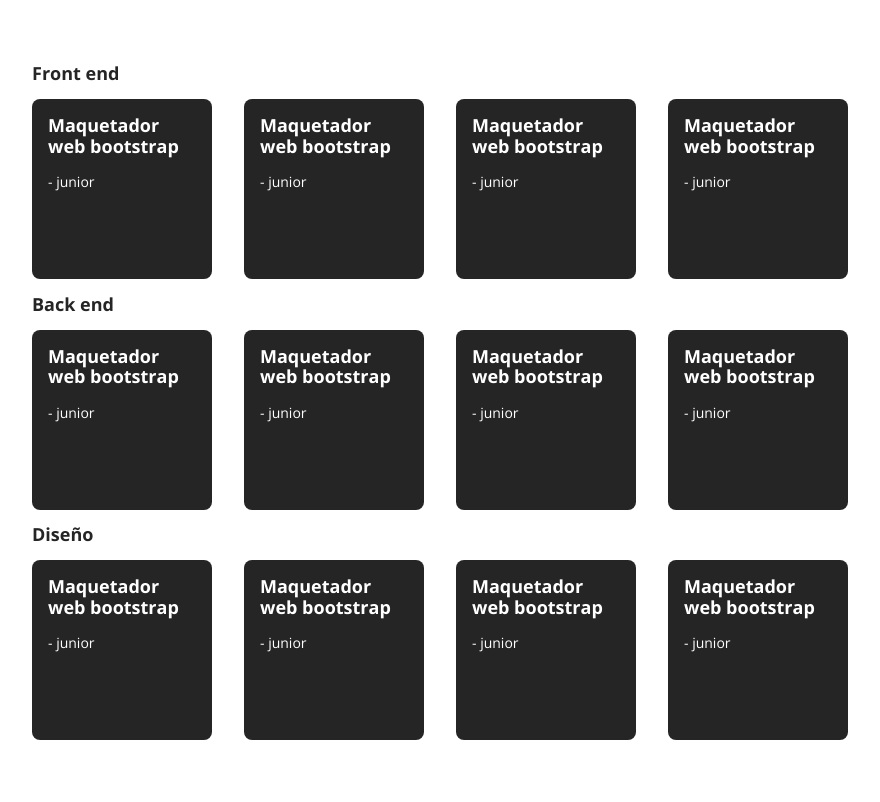
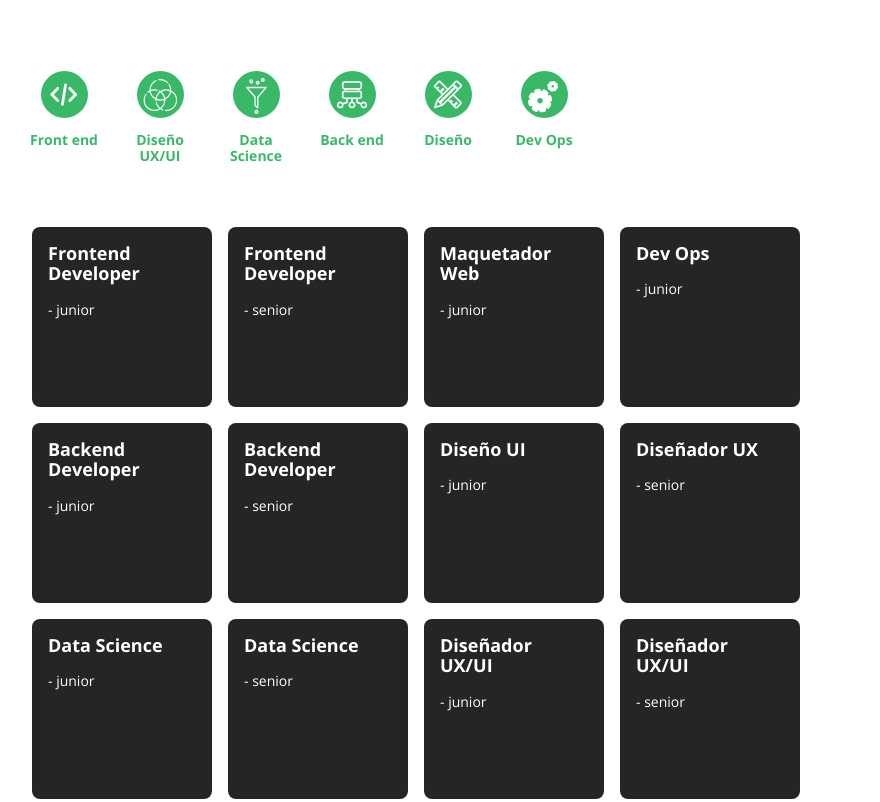
Before and after one commit to jotajotadev/guion, a plain HTML site: page index.html in a window 1280 px wide. Shown: the part 726-1528 px from the top of the page, without its empty margins (0-880 px from the left). Drawn offline with nearby package versions, Linux system fonts and the light colour scheme.

Commit message:
add new horizontal scroling

```diff
--- a/index.html
+++ b/index.html
@@ -44,71 +44,107 @@
   </div>
 
   <main class="main">
+    <nav class="navigation-items">
+      <div class="icon-item">
+        <div class="icon-circle">
+          <img class="icon-nav" src="img/icon-frontend.svg" alt="">
+        </div>
+        <p class="icon-text">Front end</p>
+      </div>
+      <div class="icon-item">
+        <div class="icon-circle">
+          <img class="icon-nav" src="img/icon-uxui.svg" alt="">
+        </div>
+        <p class="icon-text">Diseño UX/UI</p>
+      </div>
+      <div class="icon-item">
+        <div class="icon-circle">
+          <img class="icon-nav" src="img/icon-datascience.svg" alt="">
+        </div>
+        <p class="icon-text">Data Science</p>
+      </div>
+      <div class="icon-item">
+        <div class="icon-circle">
+          <img class="icon-nav" src="img/icon-backend.svg" alt="">
+        </div>
+        <p class="icon-text">Back end</p>
+      </div>
+      <div class="icon-item">
+        <div class="icon-circle">
+          <img class="icon-nav" src="img/icon-diseño.svg" alt="">
+        </div>
+        <p class="icon-text">Diseño</p>
+      </div>
+      <div class="icon-item">
+        <div class="icon-circle">
+          <img class="icon-nav" src="img/icon-devops.svg" alt="">
+        </div>
+        <p class="icon-text">Dev Ops</p>
+      </div>
+    </nav>
+
     <section class="section">
-      <h2 class="section__main-title">Front end</h2>
 
       <div class="card__wrap">
         <article class="card">
-          <h3 class="card__title">Maquetador web bootstrap</h3>
+          <h3 class="card__title">Frontend Developer</h3>
           <p class="card__sub-title">- junior</p>
         </article>
         <article class="card">
-          <h3 class="card__title">Maquetador web bootstrap</h3>
+          <h3 class="card__title">Frontend Developer</h3>
+          <p class="card__sub-title">- senior</p>
+        </article>
+        <article class="card">
+          <h3 class="card__title">Maquetador Web</h3>
           <p class="card__sub-title">- junior</p>
         </article>
         <article class="card">
-          <h3 class="card__title">Maquetador web bootstrap</h3>
-          <p class="card__sub-title">- junior</p>
-        </article>
-        <article class="card">
-          <h3 class="card__title">Maquetador web bootstrap</h3>
+          <h3 class="card__title">Dev Ops</h3>
           <p class="card__sub-title">- junior</p>
         </article>
       </div>
     </section>
 
     <section class="section">
-      <h2 class="section__main-title">Back end</h2>
 
       <div class="card__wrap">
         <article class="card">
-          <h3 class="card__title">Maquetador web bootstrap</h3>
+          <h3 class="card__title">Backend Developer</h3>
           <p class="card__sub-title">- junior</p>
         </article>
         <article class="card">
-          <h3 class="card__title">Maquetador web bootstrap</h3>
+          <h3 class="card__title">Backend Developer</h3>
+          <p class="card__sub-title">- senior</p>
+        </article>
+        <article class="card">
+          <h3 class="card__title">Diseño UI</h3>
           <p class="card__sub-title">- junior</p>
         </article>
         <article class="card">
-          <h3 class="card__title">Maquetador web bootstrap</h3>
-          <p class="card__sub-title">- junior</p>
-        </article>
-        <article class="card">
-          <h3 class="card__title">Maquetador web bootstrap</h3>
-          <p class="card__sub-title">- junior</p>
+          <h3 class="card__title">Diseñador UX</h3>
+          <p class="card__sub-title">- senior</p>
         </article>
       </div>
     </section>
 
     <section class="section">
-      <h2 class="section__main-title">Diseño</h2>
 
       <div class="card__wrap">
         <article class="card">
-          <h3 class="card__title">Maquetador web bootstrap</h3>
+          <h3 class="card__title">Data Science</h3>
           <p class="card__sub-title">- junior</p>
         </article>
         <article class="card">
-          <h3 class="card__title">Maquetador web bootstrap</h3>
+          <h3 class="card__title">Data Science</h3>
+          <p class="card__sub-title">- senior</p>
+        </article>
+        <article class="card">
+          <h3 class="card__title">Diseñador UX/UI</h3>
           <p class="card__sub-title">- junior</p>
         </article>
         <article class="card">
-          <h3 class="card__title">Maquetador web bootstrap</h3>
-          <p class="card__sub-title">- junior</p>
-        </article>
-        <article class="card">
-          <h3 class="card__title">Maquetador web bootstrap</h3>
-          <p class="card__sub-title">- junior</p>
+          <h3 class="card__title">Diseñador UX/UI</h3>
+          <p class="card__sub-title">- senior</p>
         </article>
       </div>
     </section>
--- a/scss/layout/_sections.scss
+++ b/scss/layout/_sections.scss
@@ -1,8 +1,51 @@
 .main {
   background-color: $space;
   margin-bottom: $space-4;
+  .navigation-items {
+    display: flex;
+    overflow-x: scroll;
+    padding-left: 1rem;
+    padding-top: 0.5rem;
+    padding-right: 2rem;
+    margin-bottom: 3rem;
+    .icon-item{
+      flex-shrink: 0;
+      margin-right: 0.5rem;
+      margin-left: 0.5rem;
+      width: 80px;
+      .icon-circle {
+        margin-left: auto;
+        margin-right: auto;
+        border-radius: 50%;
+        width: 47px;
+        height: 47px;
+        background-color:$success;
+        display: flex;
+        justify-content: center;
+        align-items: center;
+
+      }
+      .icon-text {
+        font-size: pxToRem(14);
+        text-align: center;
+        font-weight: 700;
+        color: $success;
+      }
+      &:hover .icon-circle{
+        transition: all 400ms ease-in;
+        box-shadow: 0 0 0 2px #fff,
+        0 0 0 4px rgb(134, 21, 125);
+        background-color: rgb(134, 21, 125);
+      }
+      &:hover .icon-text {
+        transition: all 400ms ease-in;
+        color: rgb(134, 21, 125);;
+      }
+    }
+  }
   .section{
     padding-left: $space-2;
+    margin-bottom: 1rem;
     &__main-title {
       color: $dark;
       font-size: pxToRem(18);
@@ -19,7 +62,7 @@
   }
   .card {
     flex-shrink: 0;
-    margin-right: $space-2;
+    margin-right: $space-1;
     padding: $space-1;
     background-color: $dark;
     width: 180px;
```
Also changed, not shown: css/main.css, img/icon-backend.svg (added), img/icon-datascience.svg (added), img/icon-devops.svg (added), img/icon-diseño.svg (added), img/icon-frontend.svg (added), img/icon-uxui.svg (added), 1 other file.
